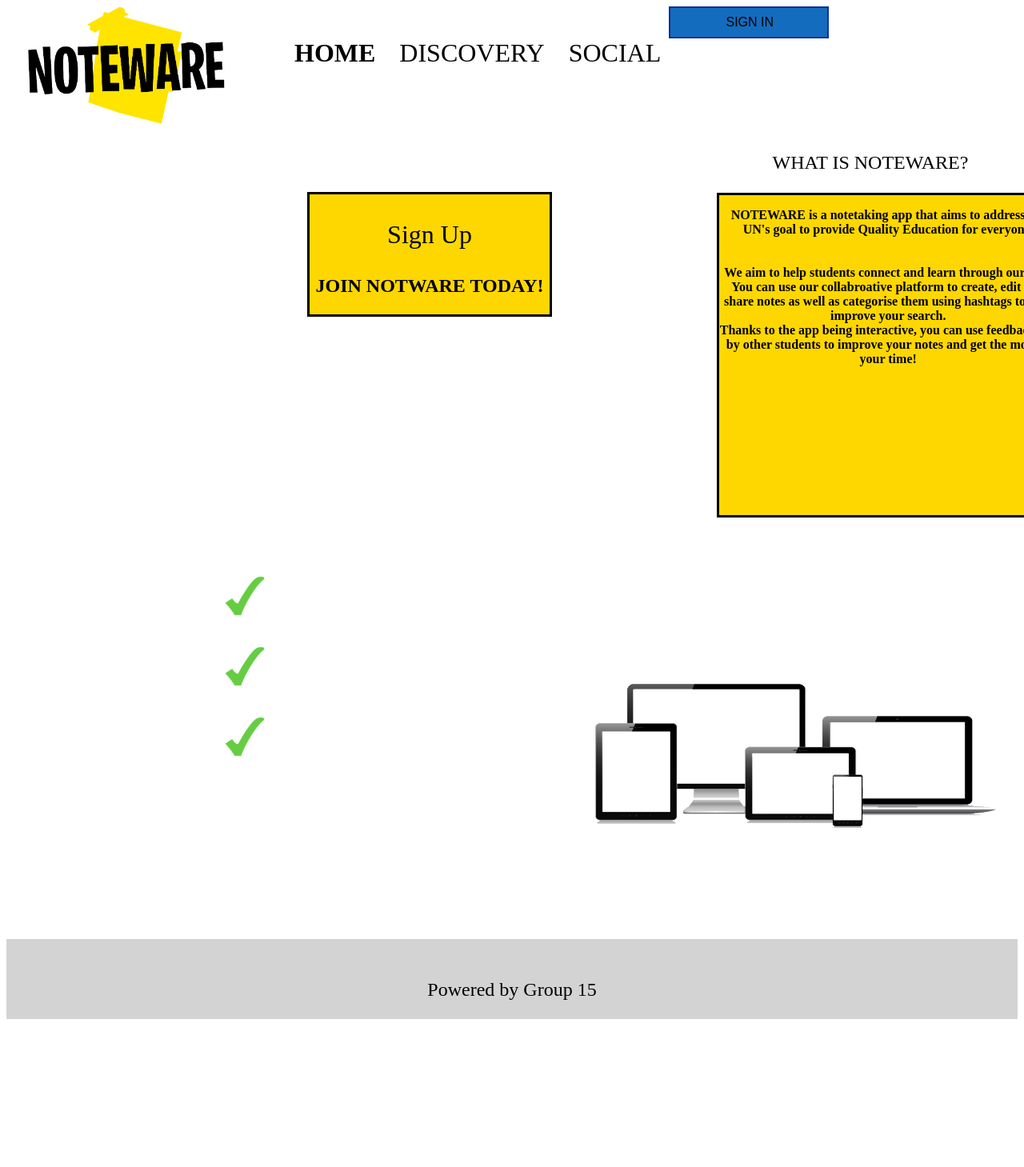
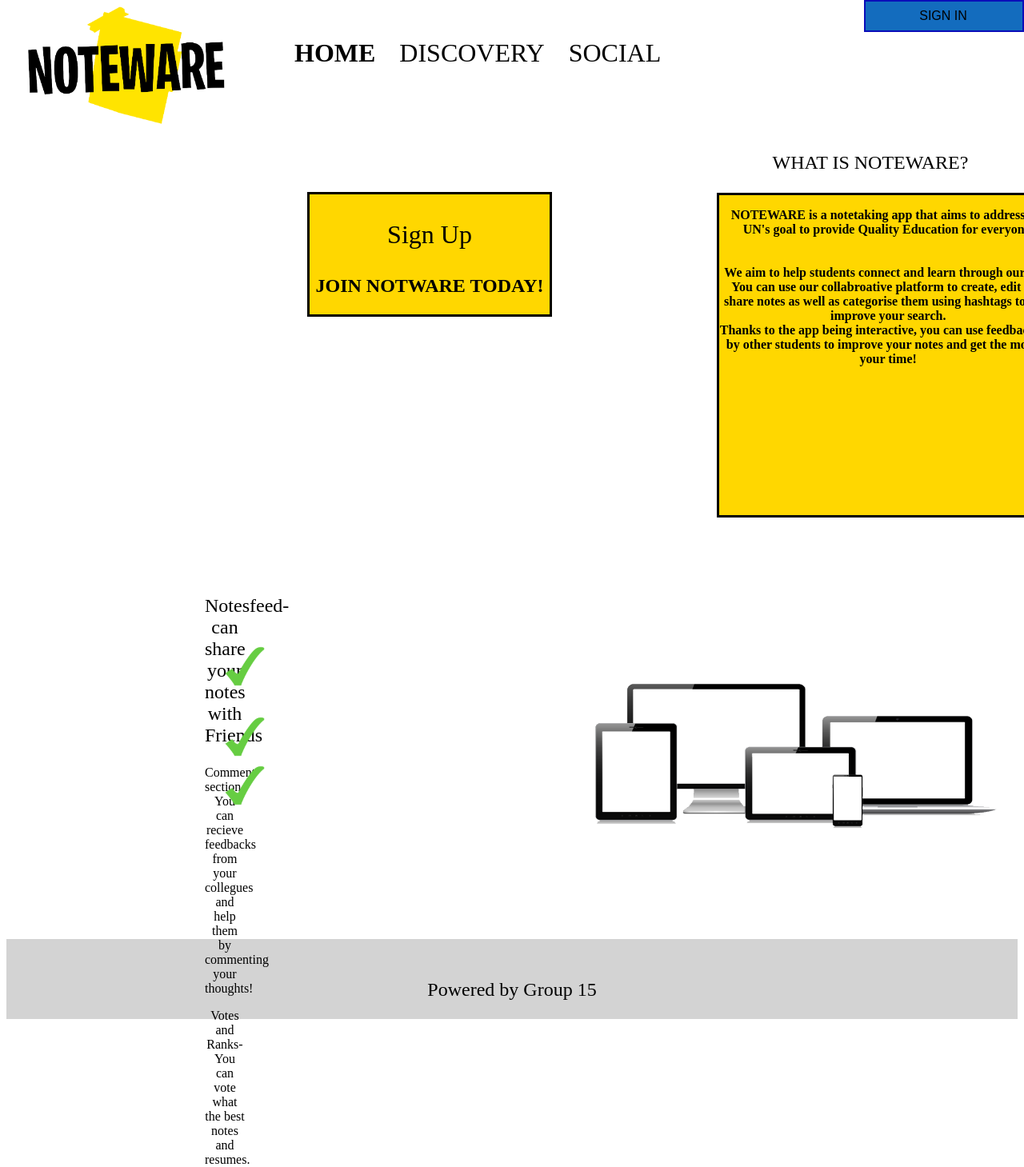
Before and after one commit to sadmoonys/CS2001p_retake_Marta_Ignatowicz, a React (Create React App) app in the folder front/: page / in a window 1280 px wide. Shown: the top 1459 px of the page at 80% size. Before the commit the page ends 1274 px from the top, so only its background shows below. Built offline with nearby package versions, Linux system fonts and the light colour scheme.

Commit message:
Changing postion of the sign in

```diff
--- a/front/src/LandingPage/Body/Body.jsx
+++ b/front/src/LandingPage/Body/Body.jsx
@@ -22,13 +22,16 @@ class Body extends Component {
                 <div>
                     <img id="screens"  src={Screens} alt=""/>
                    <div id="greenCheckers">
+
                        <img id="greenCheck1" src={Check} alt=""/>
+                       <p id="check1"> Notesfeed- can share your notes with Friends</p>
 
-                        <img id="greenCheck2" src={Check} alt=""/>
-                        <img id="greenCheck3" src={Check} alt=""/>
+                        <img id="greenCheck2" src={Check} alt=""/> <p> Comment section- You can recieve feedbacks from your collegues and help them by commenting your thoughts! </p>
+                        <img id="greenCheck3" src={Check} alt=""/> <p> Votes and Ranks- You can vote what the best notes and resumes. The more votes your notes gets the higher it goes on the ranking!</p>
                    </div>
 
                 </div>
+
             </body>
         );
     }
--- a/front/src/LandingPage/Body/style.css
+++ b/front/src/LandingPage/Body/style.css
@@ -18,6 +18,7 @@ body{
 
 #signUp{
     font-size: xx-large;
+    position:relative
 }
 
 #aboutBox{
@@ -54,7 +55,7 @@ body{
 }
 
 #greenCheck1{
-    position: absolute;
+position: absolute;
     height: auto;
     width: 100%;
     top: 40%;
@@ -75,3 +76,7 @@ body{
     top: 80%;
 
 }
+#check1{
+ font-size: x-large;
+
+}
--- a/front/src/LandingPage/Header/style.css
+++ b/front/src/LandingPage/Header/style.css
@@ -33,7 +33,7 @@ a:hover{
 }
 
 .btn {
-    border: 2px solid rgb(13, 47, 156);
+    border: 2px solid rgb(10, 13, 185);
     background-color: rgb(19, 108, 190);
     color: black;
     padding: 5px 28px;
@@ -41,7 +41,9 @@ a:hover{
     cursor: pointer;
     height: 40px;
     width: 200px;
-    padding-left: 30px;
-    position: relative;
+    padding-right: 30px;
+    position: absolute;
+    top: 0px;
+    right: 0px;
 
 }
```
Also changed, not shown: 1 other file (tests, documents, lock files or other folders).
